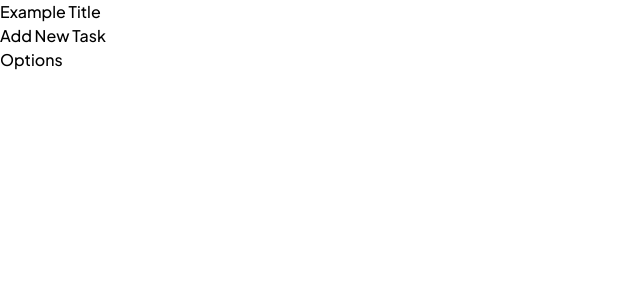
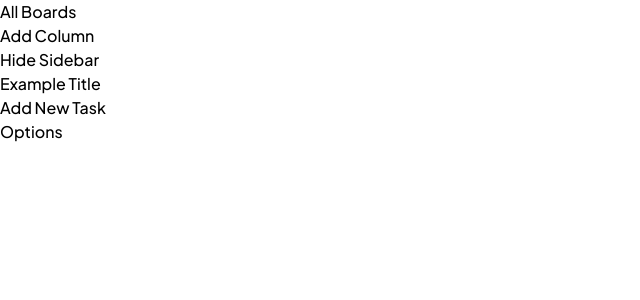
Before and after one commit to yehudz/kanban-task-manager-v2, a Next.js app: page / in a window 1280 px wide. Shown: the top 300 px of the page, without its empty margins (0-640 px from the left). Built offline with nearby package versions, Linux system fonts and the light colour scheme.

Commit message:
feat: Sidebar
Sidebar logo
Columns List menu
Toggle theme
Toggle sidebar
Include testing

```diff
--- a/components/layout/RightSidebar.tsx
+++ b/components/layout/RightSidebar.tsx
@@ -1,6 +1,14 @@
+import ColumnsListMenu from "../ui/ColumnsListMenu"
+import ThemeToggle from "../ui/ThemeToggle"
+
 const RightSidebar = ()=> {
   return(
-    <div data-testid="right-sidebar"></div>
+    <div data-testid="right-sidebar">
+      <div data-testid="right-sidebar-logo"></div>
+      <ColumnsListMenu />
+      <ThemeToggle />
+      <div data-testid="toggle-sidebar-button">Hide Sidebar</div>
+    </div>
   )
 }
 
--- /dev/null
+++ b/components/ui/ColumnsListMenu.tsx
@@ -0,0 +1,10 @@
+const ColumnsListMenu = ()=> {
+  return(
+    <div data-testid="columns-list-menu">
+      <div data-testid="columns-list-menu-title">All Boards</div>
+      <div data-testid="add-column-button">Add Column</div>
+    </div>
+  )
+}
+
+export default ColumnsListMenu
--- /dev/null
+++ b/components/ui/ThemeToggle.tsx
@@ -0,0 +1,7 @@
+const ThemeToggle = ()=> {
+  return(
+    <div data-testid="theme-toggle-container"></div>
+  )
+}
+
+export default ThemeToggle
```
Also changed, not shown: 2 other files (tests, documents, lock files or other folders).
